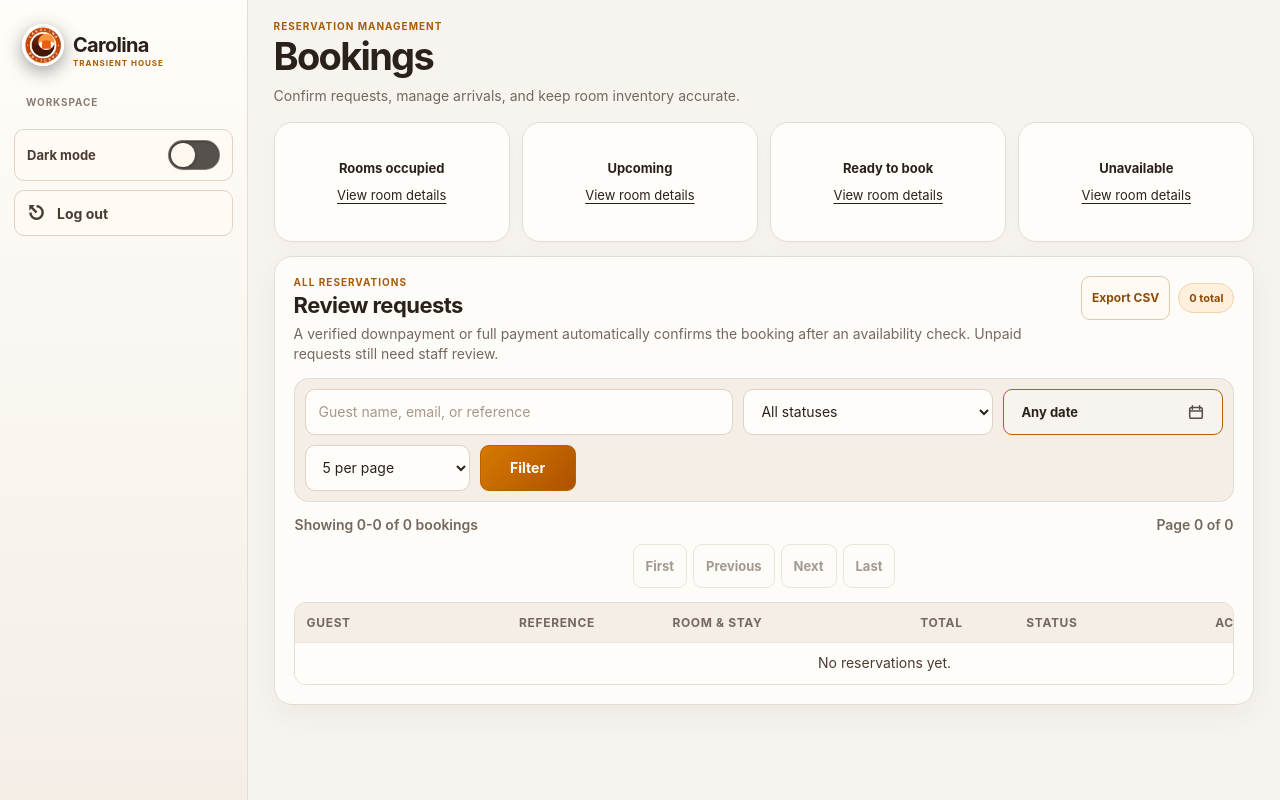
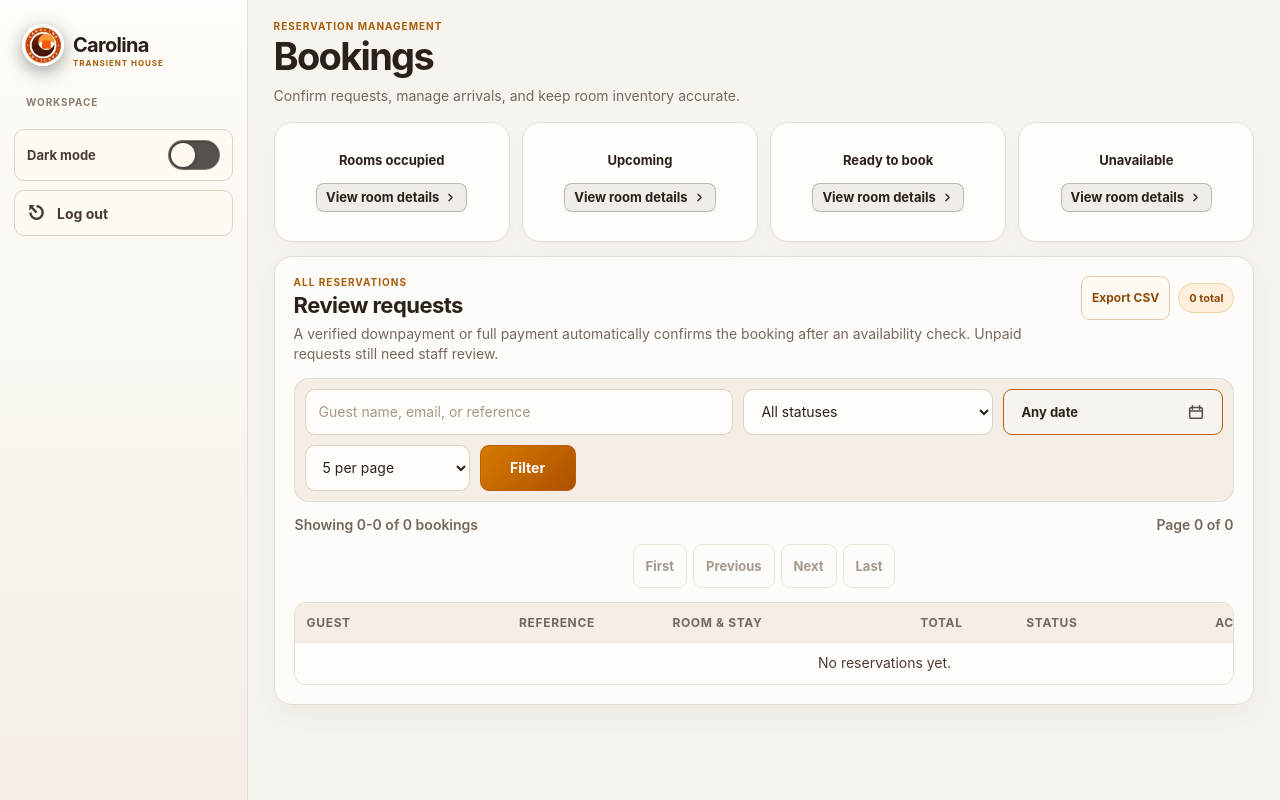
Before and after one commit to almostonehundredpercent/CAROLINA5, a Laravel app: template resources/views/admin/bookings.blade.php in a window 1280 px wide. Run offline with Laravel 12, Linux system fonts and the light colour scheme; the template is opened without the code that fills it, so the values that code supplies are empty; the visitor is signed in with stand-in values (Sample User, id 1); parts of the project's set-up code (start-up, migrations or seed data) failed here and were passed over.

Commit message:
Clarify room status card actions

```diff
--- a/resources/views/admin/bookings.blade.php
+++ b/resources/views/admin/bookings.blade.php
@@ -139,8 +139,26 @@
         }
         .bookings-page .booking-stat-grid .room-stat-trigger > small { font-size: .875rem; font-weight: 700; }
         .bookings-page .booking-stat-grid .room-stat-trigger > strong { margin: 0; font-size: 1.875rem; line-height: 1.1; }
-        .bookings-page .booking-stat-grid .room-stat-trigger > em { font-size: .8125rem; text-decoration: underline; text-underline-offset: 3px; }
-        .bookings-page .booking-stat-grid .room-stat-trigger:hover { filter: brightness(1.08); }
+        .bookings-page .booking-stat-grid .room-stat-trigger > em {
+            display: inline-flex;
+            align-items: center;
+            justify-content: center;
+            gap: 5px;
+            margin-top: 3px;
+            padding: 5px 9px;
+            border: 1px solid currentColor;
+            border-color: color-mix(in srgb, currentColor 26%, transparent);
+            border-radius: 8px;
+            background: color-mix(in srgb, currentColor 7%, transparent);
+            font-size: .8125rem;
+            font-style: normal;
+            font-weight: 650;
+        }
+        .room-stat-trigger > em svg { width: 13px; height: 13px; flex: none; }
+        .room-stat-trigger:is(:hover, :focus-visible) > em {
+            border-color: color-mix(in srgb, currentColor 45%, transparent);
+            background: color-mix(in srgb, currentColor 14%, transparent);
+        }
         .bookings-page .booking-stat-grid .room-stat-trigger:focus-visible { outline: 3px solid var(--orange); outline-offset: 3px; z-index: 1; }
         .booking-payment-proof {
             display: inline-flex;
@@ -225,10 +243,10 @@
             @endif
 
             <section class="booking-stat-grid">
-                <article class="occupied"><button class="room-stat-trigger" type="button" data-room-stat-dialog-open="room-stat-occupied" aria-haspopup="dialog" aria-controls="room-stat-occupied"><small>Rooms occupied</small><strong>{{ $occupiedRooms }}</strong><em>View room details</em></button></article>
-                <article class="reserved"><button class="room-stat-trigger" type="button" data-room-stat-dialog-open="room-stat-upcoming" aria-haspopup="dialog" aria-controls="room-stat-upcoming"><small>Upcoming</small><strong>{{ $reservedRooms }}</strong><em>View room details</em></button></article>
-                <article class="available"><button class="room-stat-trigger" type="button" data-room-stat-dialog-open="room-stat-available" aria-haspopup="dialog" aria-controls="room-stat-available"><small>Ready to book</small><strong>{{ $availableRooms }}</strong><em>View room details</em></button></article>
-                <article class="maintenance"><button class="room-stat-trigger" type="button" data-room-stat-dialog-open="room-stat-unavailable" aria-haspopup="dialog" aria-controls="room-stat-unavailable"><small>Unavailable</small><strong>{{ $unavailableRooms }}</strong><em>View room details</em></button></article>
+                <article class="occupied"><button class="room-stat-trigger" type="button" data-room-stat-dialog-open="room-stat-occupied" aria-haspopup="dialog" aria-controls="room-stat-occupied"><small>Rooms occupied</small><strong>{{ $occupiedRooms }}</strong><em>View room details <svg viewBox="0 0 16 16" fill="none" stroke="currentColor" stroke-width="1.6" stroke-linecap="round" stroke-linejoin="round" aria-hidden="true" focusable="false"><path d="m6 4 4 4-4 4"/></svg></em></button></article>
+                <article class="reserved"><button class="room-stat-trigger" type="button" data-room-stat-dialog-open="room-stat-upcoming" aria-haspopup="dialog" aria-controls="room-stat-upcoming"><small>Upcoming</small><strong>{{ $reservedRooms }}</strong><em>View room details <svg viewBox="0 0 16 16" fill="none" stroke="currentColor" stroke-width="1.6" stroke-linecap="round" stroke-linejoin="round" aria-hidden="true" focusable="false"><path d="m6 4 4 4-4 4"/></svg></em></button></article>
+                <article class="available"><button class="room-stat-trigger" type="button" data-room-stat-dialog-open="room-stat-available" aria-haspopup="dialog" aria-controls="room-stat-available"><small>Ready to book</small><strong>{{ $availableRooms }}</strong><em>View room details <svg viewBox="0 0 16 16" fill="none" stroke="currentColor" stroke-width="1.6" stroke-linecap="round" stroke-linejoin="round" aria-hidden="true" focusable="false"><path d="m6 4 4 4-4 4"/></svg></em></button></article>
+                <article class="maintenance"><button class="room-stat-trigger" type="button" data-room-stat-dialog-open="room-stat-unavailable" aria-haspopup="dialog" aria-controls="room-stat-unavailable"><small>Unavailable</small><strong>{{ $unavailableRooms }}</strong><em>View room details <svg viewBox="0 0 16 16" fill="none" stroke="currentColor" stroke-width="1.6" stroke-linecap="round" stroke-linejoin="round" aria-hidden="true" focusable="false"><path d="m6 4 4 4-4 4"/></svg></em></button></article>
             </section>
 
             <dialog class="dashboard-detail-dialog" id="room-stat-occupied" aria-labelledby="room-stat-occupied-title">
```
